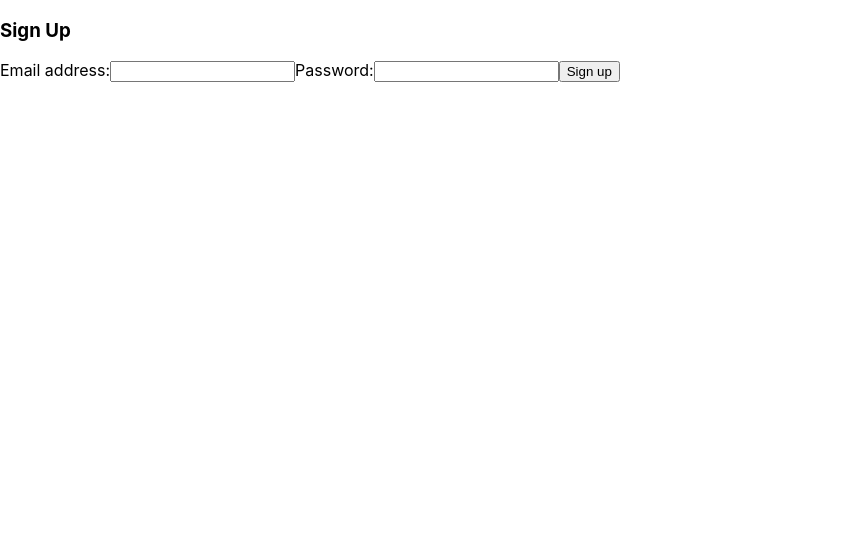
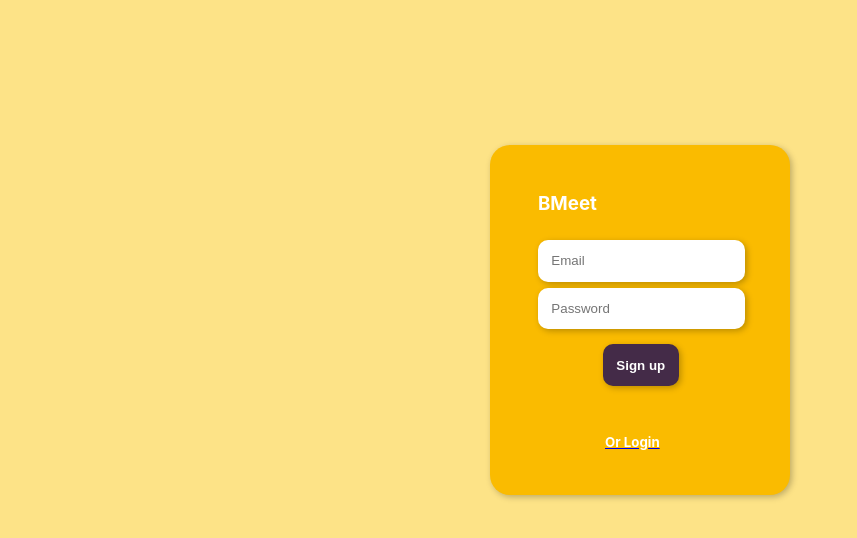
Before and after one commit to vidhihattar/meeting-room-booking-app, a React (Create React App) app in the folder client/: page /signup in a window 1280 px wide. Shown: the top 538 px of the page, without its empty margins (0-857 px from the left). Built offline with nearby package versions, Linux system fonts and the light colour scheme.

Commit message:
UI changes

```diff
--- a/client/src/components/MeetingCard.jsx
+++ b/client/src/components/MeetingCard.jsx
@@ -1,4 +1,7 @@
+import { useAuthContext } from "../hooks/useAuthContext"
+
 const MeetingCard = ({meeting}) => {
+    const {user} = useAuthContext()
     return (
 
         <div className="meeting-card">
@@ -9,11 +12,11 @@ const MeetingCard = ({meeting}) => {
             <div className="meeting-body">
                 <div className="top-body">
                     <div className="meeting-host">
-                        <div className="host">Host : </div>
+                        <div className="host">Host : {user.email}</div>
 
                     </div>
                     <div className="meeting-time">
-                        <div>{meeting.start_time} - {meeting.end_time}</div>
+                        <div>{meeting.start_time} </div>
                     </div>
                 </div>
                 <div className="mid-body">
--- a/client/src/components/Sidebar.jsx
+++ b/client/src/components/Sidebar.jsx
@@ -1,12 +1,13 @@
 import React from 'react';
 import { Link } from "react-router-dom";
 import { useLogout } from '../hooks/useLogout';
-
+import { useAuthContext } from "../hooks/useAuthContext"
 
 
 
 function Sidebar(props) {
     const { logout } = useLogout();
+    const {user} = useAuthContext();
 
 
     const handleClick = () => {
@@ -26,16 +27,17 @@ function Sidebar(props) {
 
             <div class="profile">
                 <div class="picture"></div>
-                <div class="name">John Doe</div>
+                <div class="name">{user.email}</div>
             </div>
 
             <div className="sidebar-options">
 
                 <Link to="/">
                     <div className="option" >
-                        <svg width="14" height="14" viewBox="0 0 16 16" fill="none" xmlns="http://www.w3.org/2000/svg">
-                            <path d="M7.85714 16C7.30486 16 6.85714 15.5523 6.85714 15V10.1429C6.85714 9.59057 6.40943 9.14286 5.85714 9.14286H0.999999C0.447715 9.14286 0 8.69514 0 8.14286V7.85714C0 7.30486 0.447715 6.85714 1 6.85714H5.85714C6.40943 6.85714 6.85714 6.40943 6.85714 5.85714V0.999999C6.85714 0.447715 7.30486 0 7.85714 0H8.14286C8.69514 0 9.14286 0.447715 9.14286 1V5.85714C9.14286 6.40943 9.59057 6.85714 10.1429 6.85714H15C15.5523 6.85714 16 7.30486 16 7.85714V8.14286C16 8.69514 15.5523 9.14286 15 9.14286H10.1429C9.59057 9.14286 9.14286 9.59057 9.14286 10.1429V15C9.14286 15.5523 8.69514 16 8.14286 16H7.85714Z" fill="#442B48" />
-                        </svg>
+                    <svg width="16" height="18" viewBox="0 0 16 18" fill="none" xmlns="http://www.w3.org/2000/svg">
+<path d="M2 17.5C1.45 17.5 0.979002 17.304 0.587002 16.912C0.195002 16.52 -0.000664969 16.0493 1.69779e-06 15.5V6.5C1.69779e-06 6.18333 0.0710015 5.88333 0.213002 5.6C0.355002 5.31667 0.550669 5.08333 0.800002 4.9L6.8 0.4C6.98334 0.266667 7.175 0.166667 7.375 0.0999999C7.575 0.0333332 7.78334 0 8 0C8.21667 0 8.425 0.0333332 8.625 0.0999999C8.825 0.166667 9.01667 0.266667 9.2 0.4L15.2 4.9C15.45 5.08333 15.646 5.31667 15.788 5.6C15.93 5.88333 16.0007 6.18333 16 6.5V15.5C16 16.05 15.804 16.521 15.412 16.913C15.02 17.305 14.5493 17.5007 14 17.5H10V10.5H6V17.5H2Z" fill="#442B48"/>
+</svg>
+
                         <p> Home</p>
                     </div>
                 </Link>
@@ -57,9 +59,9 @@ function Sidebar(props) {
                     <p> Join Meeting</p> </div>
 
 
-                <div className="option" >
+                {/* <div className="option" >
                     <i class="fa-regular fa-calendar cal-svg fa-lg"></i>
-                    <p> Calendar</p> </div>
+                    <p> Calendar</p> </div> */}
 
 
                 <div className="option" >
--- a/client/src/index.css
+++ b/client/src/index.css
@@ -26,6 +26,7 @@ body {
   flex-direction: column;
   align-items: flex-start;
   margin: 50px 20px;
+
 }
 
 .sidebar .option{
@@ -33,7 +34,10 @@ body {
   flex-direction: row;
   align-items: center;
   justify-content: center;
+
 }
+
+
 
 .sidebar h3 {
   margin-top: 0;
@@ -231,6 +235,7 @@ hr{
 /* create meeting form  */
 
 .create-meeting-form-container {
+
   width: 500px;
   padding: 20px;
   background-color: #fff;
@@ -241,7 +246,7 @@ hr{
   font-size: 24px;
   font-weight: bold;
   margin-bottom: 20px;
-  text-align: center;
+
 }
 
 .create-meeting-form label {
@@ -253,7 +258,8 @@ hr{
 
 .create-meeting-form input[type="text"],
 .create-meeting-form textarea,.create-meeting-form input[type="date"],.create-meeting-form input[type="time"] {
-  width: 100%;
+
+  width: 75%;
   padding: 10px;
   font-size: 16px;
   border: 1px solid #ccc;
@@ -278,8 +284,94 @@ hr{
   background-color: #9a829e;
 }
 
+.create-meeting-form input{
+  padding: 0%;
+  height: 30px;
+  width:50px;
+}
+
 .error {
   color: red;
   font-size: 14px;
   margin-top: 10px;
 }
+
+/* login  */
+.login-input{
+  /*     box-sizing: border-box;   */
+      padding:1em;
+      width:60%;
+  }
+
+  .login-button{
+
+
+    width:25%;
+    margin-left:65px;
+    margin-top:5%;
+    border-radius:10px;
+    border:none;
+    background:#442B48;
+    color:white;
+    font-weight:600;
+
+  }
+  .login-form-name{
+    margin-right:32%;
+    color:white;
+  }
+  .login-form{
+    border-radius:20px;
+    display:flex;
+    flex-direction:column;
+    height:350px;
+    width:300px;
+    background: #fabb00;
+    justify-content:center;
+    margin-left:0%;
+    margin-top:-10%;
+
+  }
+  form{
+    width:100%;
+
+    display:flex;
+    flex-direction:column;
+    margin-left: 3em;
+    margin-bottom:1em;
+    margin-top:1em;
+
+  }
+
+  .input-field{
+    margin-top:2%;
+    border-radius:10px;
+    border:none;
+    box-shadow: '1px 2px 9px #F4AAB9';
+
+  }
+  .except{
+    color:white;
+   margin-left: 35%;
+    padding:10px;
+
+
+  }
+
+  .except h5{
+    text-decoration: none;
+  }
+
+  .login-container{
+    display: flex;
+    width: 100vw;
+    height: 100vw;
+    background-color: #FDE387;
+    margin-top:-20vw;
+    justify-content: center;
+    align-items: center;
+  }
+
+  .signup-button{
+    min-width: fit-content;
+  }
--- a/client/src/pages/Login.jsx
+++ b/client/src/pages/Login.jsx
@@ -1,5 +1,6 @@
 import { useState } from "react"
 import { useLogin } from "../hooks/useLogin"
+import { Link } from "react-router-dom"
 
 
 const Login = () => {
@@ -13,29 +14,44 @@ const Login = () => {
     await login(email, password)
     console.log("lgg")
   }
+  const styl = {boxShadow: '2px 2px 6px rgba(0, 0, 0, 0.25)'};
 
   return (
+    <div className="login-container">
+    <div  style={styl} className="login-form">
     <form className="login" onSubmit={handleSubmit}>
-      <h3>Log In</h3>
+      <h3 className="login-form-name">BMeet</h3>
 
-      <label>Email address:</label>
+
       <input
+      style={styl}
+        className="login-input input-field"
         type="email"
+        placeholder="Email"
         onChange={(e) => setEmail(e.target.value)}
         value={email}
       />
-      <label>Password:</label>
+
       <input
-        type="password"
+       style={styl} className="login-input input-field"type="password" placeholder="Password"
         onChange={(e) => setPassword(e.target.value)}
         value={password}
       />
 
-      <button disabled={isLoading}>Log in</button>
+      <button  style={styl} className="login-button login-input" disabled={isLoading}>Log in</button>
       {error && <div className="error">{error}</div>}
 
 
     </form>
+    <Link to="/signup">
+    <h5 className = "except"> Or Register</h5>
+
+    </Link>
+    </div>
+
+
+    </div>
+
   )
 }
 
--- a/client/src/pages/Signup.jsx
+++ b/client/src/pages/Signup.jsx
@@ -1,5 +1,6 @@
 import { useState } from "react"
 import { useSignup } from "../hooks/useSignup"
+import { Link } from "react-router-dom";
 
 
 const Signup = () => {
@@ -15,29 +16,46 @@ const Signup = () => {
 
     await signup(email, password)
   }
+  const styl = {boxShadow: '2px 2px 6px rgba(0, 0, 0, 0.25)'};
 
   return (
-    <form className="signup" onSubmit={handleSubmit}>
-      <h3>Sign Up</h3>
+    <div className="login-container">
+    <div style={styl} className="login-form">
+    <form className="login" onSubmit={handleSubmit}>
+        <h3 className="login-form-name">BMeet</h3>
 
-      <label>Email address:</label>
+
       <input
-        type="email"
+      style={styl}
+       className="login-input input-field"
+       type="email"
+       placeholder="Email"
         onChange={(e) => setEmail(e.target.value)}
         value={email}
       />
-      <label>Password:</label>
+
       <input
+      style={styl}
+        className="login-input input-field"
         type="password"
+        placeholder="Password"
         onChange={(e) => setPassword(e.target.value)}
         value={password}
       />
 
-      <button disabled={isLoading}>Sign up</button>
+      <button style={styl} className="login-button login-input signup-button" disabled={isLoading}>Sign up</button>
       {error && <div className="error">{error}</div>}
 
 
     </form>
+    <Link to="/login">
+    <h5 className = "except"> Or Login</h5>
+
+    </Link>
+
+    </div>
+    </div>
+
   )
 }
 
```
